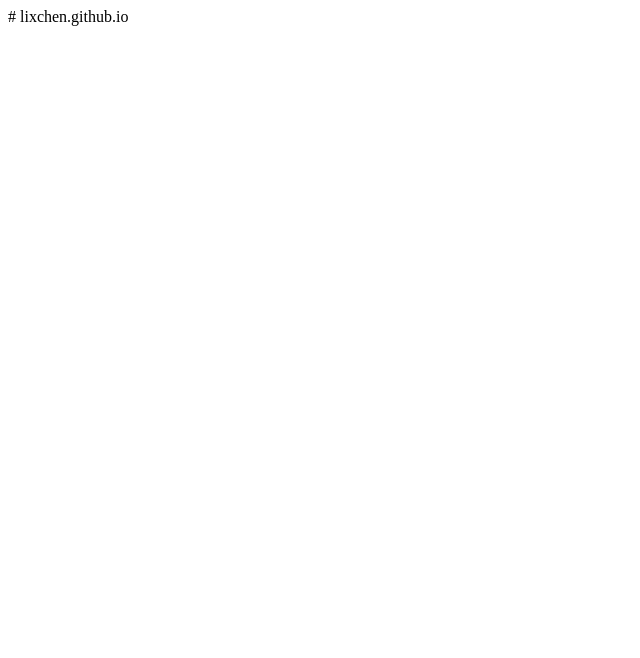
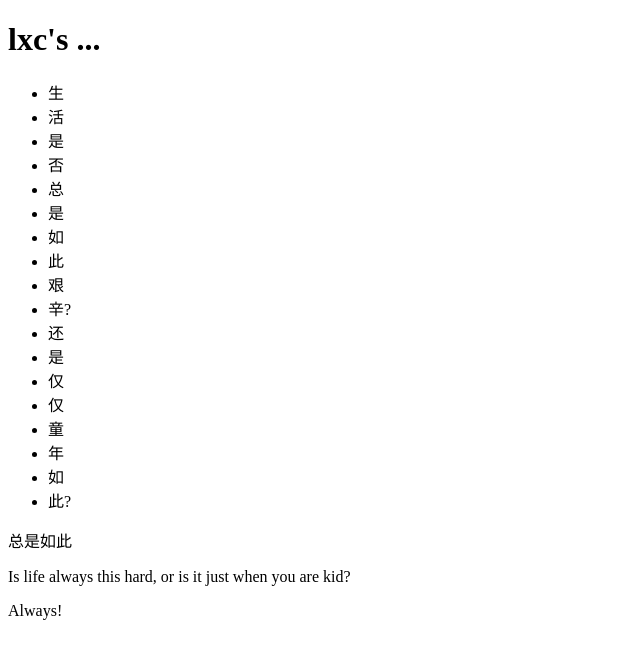
Before and after one commit to lixchen/lixchen.github.io, a plain HTML site: page index.html in a window 1280 px wide. Shown: the whole page, without its empty margins (0-640 px from the left). Drawn offline with Linux system fonts and the light colour scheme.

Commit message:
Add files via upload

```diff
--- a/index.html
+++ b/index.html
@@ -1 +1,39 @@
-# lixchen.github.io
+<!DOCTYPE html>
+<html lang="en">
+<head>
+    <meta charset="UTF-8">
+    <meta name="viewport" content="width=device-width, initial-scale=1.0">
+    <meta http-equiv="X-UA-Compatible" content="ie=edge">
+    <title>Document</title>
+</head>
+<body>
+    <header>
+        <h1>lxc's ...</h1>
+        <nav>
+            <ul>
+                <li>生</li>
+                <li>活</li>
+                <li>是</li>
+                <li>否</li>
+                <li>总</li>
+                <li>是</li>
+                <li>如</li>
+                <li>此</li>
+                <li>艰</li>
+                <li>辛?</li>
+                <li>还</li>
+                <li>是</li>
+                <li>仅</li>
+                <li>仅</li>
+                <li>童</li>
+                <li>年</li>
+                <li>如</li>
+                <li>此?</li>
+            </ul>
+            <p>总是如此</p>
+            <p>Is life always this hard, or is it just when you are kid?</p>
+            <p>Always!</p>
+        </nav>
+    </header>
+</body>
+</html>
```
